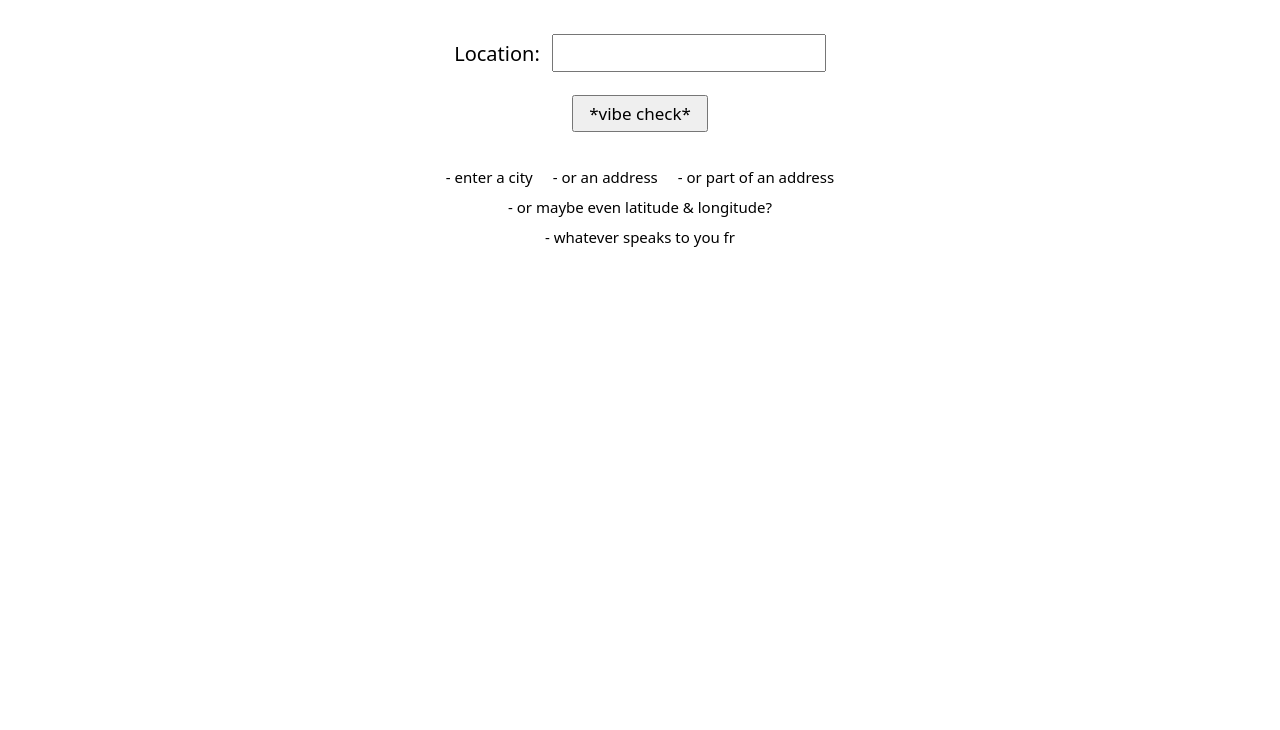
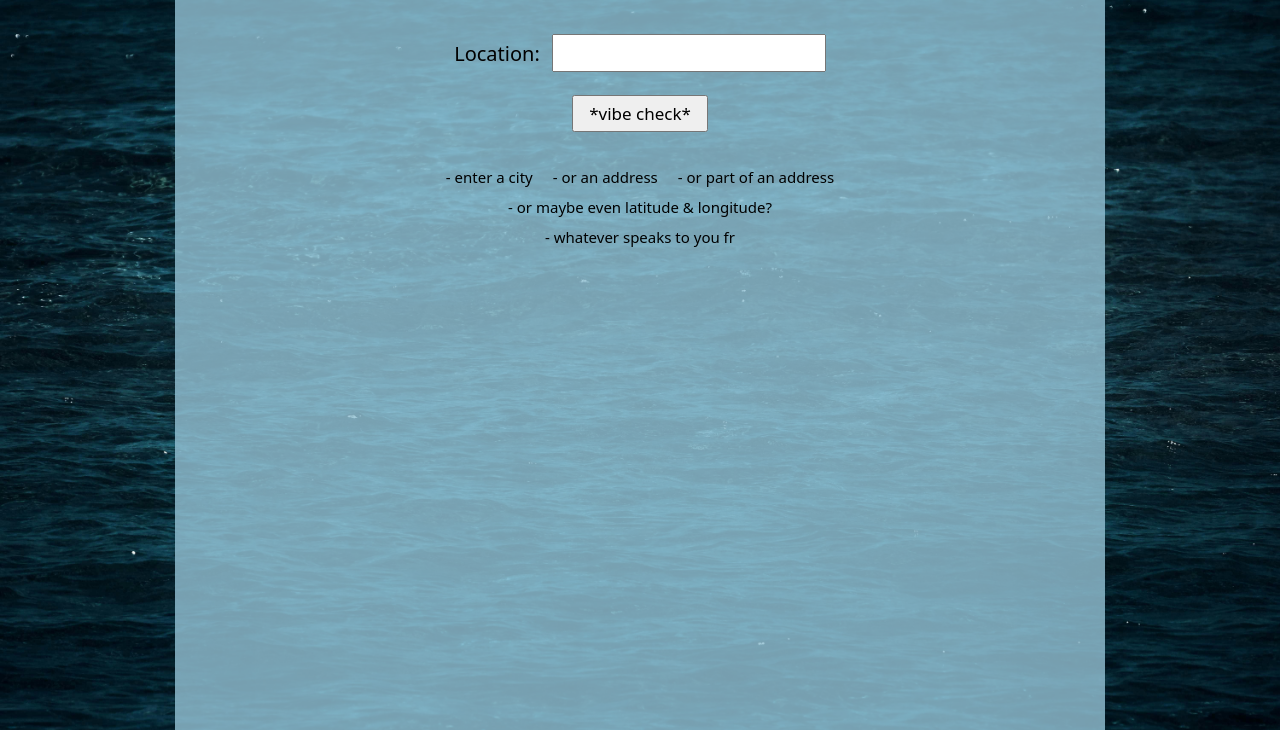
Before and after one commit to deepend15/odin-weather-app, a website built with webpack: page src/template.html in a window 1280 px wide. Shown: the part 70-800 px from the top of the page. Built offline with nearby package versions, Linux system fonts and the light colour scheme.

Commit message:
Add/update styling, remove console.logs

```diff
--- a/src/get-weather-fn.js
+++ b/src/get-weather-fn.js
@@ -22,7 +22,6 @@ export async function getWeather(location) {
     }
 
     const json = await response.json();
-    // console.log(json);
 
     const weatherObj = {};
 
@@ -43,7 +42,6 @@ export async function getWeather(location) {
     weatherObj.location = json.resolvedAddress;
     weatherObj.timeZone = json.timezone;
 
-    // console.log(weatherObj);
     return weatherObj;
   } catch (error) {
     console.error(error.message);
--- a/src/index.js
+++ b/src/index.js
@@ -1,12 +1,13 @@
 import "./styles.css";
 import { getWeather } from "./get-weather-fn.js";
 
+(function siteLoad() {
   const location = document.querySelector("#location");
   const getWeatherBtn = document.querySelector(".get-weather-btn");
 
   location.addEventListener("input", () => {
     location.setCustomValidity("");
-})
+  });
 
   getWeatherBtn.addEventListener("click", (e) => {
     if (location.validity.valueMissing) {
@@ -19,10 +20,12 @@ getWeatherBtn.addEventListener("click", (e) => {
       loading.classList.add("loading");
       loading.textContent = "loading, brb...";
       weatherDiv.append(loading);
-    getWeather(location.value).then((data) => {
+      getWeather(location.value)
+        .then((data) => {
           weatherDiv.textContent = "";
 
-      console.log(data);
+          // leaving the console.log fn below in case it's needed in the future
+          // console.log(data);
 
           function isCity(string) {
             const regex = /^[a-zA-Z]/;
@@ -40,7 +43,12 @@ getWeatherBtn.addEventListener("click", (e) => {
           }
           const line1Span = document.createElement("span");
           line1Span.textContent = ` ${data.location}`;
-      vibeDivLine1.append(`The vibes `, line1Preposition, line1Span, ` are:`);
+          vibeDivLine1.append(
+            `The vibes `,
+            line1Preposition,
+            line1Span,
+            ` are:`,
+          );
           vibeDiv.appendChild(vibeDivLine1);
           const vibeDivLine2 = document.createElement("div");
           vibeDivLine2.classList.add("vibe-line");
@@ -48,12 +56,20 @@ getWeatherBtn.addEventListener("click", (e) => {
           const weatherIcon1 = document.createElement("img");
           const weatherIconDiv2 = document.createElement("div");
           const weatherIcon2 = document.createElement("img");
-      import(`./weather-icons/${data.icon}.svg`).then((icon) => {
+          import(`./weather-icons/${data.icon}.svg`)
+            .then((icon) => {
               weatherIcon1.src = icon.default;
-        weatherIcon1.setAttribute("alt", `Icon for ${data.conditions} weather conditions`);
+              weatherIcon1.setAttribute(
+                "alt",
+                `Icon for ${data.conditions} weather conditions`,
+              );
               weatherIcon2.src = icon.default;
-        weatherIcon2.setAttribute("alt", `Icon for ${data.conditions} weather conditions`);
-      }).catch((error) => console.error(error));
+              weatherIcon2.setAttribute(
+                "alt",
+                `Icon for ${data.conditions} weather conditions`,
+              );
+            })
+            .catch((error) => console.error(error));
           weatherIconDiv1.append(weatherIcon1);
           weatherIconDiv2.append(weatherIcon2);
           const conditionsText = document.createElement("div");
@@ -62,7 +78,7 @@ getWeatherBtn.addEventListener("click", (e) => {
           vibeDiv.appendChild(vibeDivLine2);
           const vibeDivLine3 = document.createElement("p");
           vibeDivLine3.textContent = `Sources say: ${data.description}`;
-      vibeDiv.append(vibeDivLine3)
+          vibeDiv.append(vibeDivLine3);
           weatherDiv.appendChild(vibeDiv);
 
           if (data.alerts.length !== 0) {
@@ -87,19 +103,19 @@ getWeatherBtn.addEventListener("click", (e) => {
           leftColumn.classList.add("column");
           const temp = document.createElement("div");
           const temp1 = document.createElement("p");
-      temp1.textContent = "Temperature rn:"
+          temp1.textContent = "Temperature rn:";
           const temp2 = document.createElement("p");
           temp2.textContent = `${data.temp}\u00B0F`;
           temp.append(temp1, temp2);
           const feelsLike = document.createElement("div");
           const feelsLike1 = document.createElement("p");
-      feelsLike1.textContent = "Feels like fr:"
+          feelsLike1.textContent = "Feels like fr:";
           const feelsLike2 = document.createElement("p");
           feelsLike2.textContent = `${data.feelsLike}\u00B0F`;
           feelsLike.append(feelsLike1, feelsLike2);
           const humidity = document.createElement("div");
           const humidity1 = document.createElement("p");
-      humidity1.textContent = "Humidity:"
+          humidity1.textContent = "Humidity:";
           const humidity2 = document.createElement("p");
           humidity2.textContent = `${data.humidity}%`;
           humidity.append(humidity1, humidity2);
@@ -141,13 +157,13 @@ getWeatherBtn.addEventListener("click", (e) => {
           }
           const sunrise = document.createElement("div");
           const sunrise1 = document.createElement("p");
-      sunrise1.textContent = "Sunrise:"
+          sunrise1.textContent = "Sunrise:";
           const sunrise2 = document.createElement("p");
           sunrise2.textContent = `${data.sunrise.slice(1, 5)} AM (${data.timeZone} time)`;
           sunrise.append(sunrise1, sunrise2);
           const sunset = document.createElement("div");
           const sunset1 = document.createElement("p");
-      sunset1.textContent = "Sunset:"
+          sunset1.textContent = "Sunset:";
           const sunset2 = document.createElement("p");
           const sunsetHour = Number(data.sunset.slice(0, 2));
           const newSunsetHourString = (sunsetHour - 12).toString();
@@ -157,7 +173,8 @@ getWeatherBtn.addEventListener("click", (e) => {
           rightColumn.append(precipDiv, sunrise, sunset);
           weatherDetailsDiv.append(leftColumn, rightColumn);
           weatherDiv.append(weatherDetailsDiv);
-    }).catch(() => {
+        })
+        .catch(() => {
           const errorMessageDiv = document.createElement("div");
           errorMessageDiv.classList.add("error-message-div");
           const errorMessage1 = document.createElement("p");
@@ -168,4 +185,5 @@ getWeatherBtn.addEventListener("click", (e) => {
           weatherDiv.append(errorMessageDiv);
         });
     }
-})
+  });
+})();
--- a/src/styles.css
+++ b/src/styles.css
@@ -14,19 +14,31 @@ html {
   padding: 0;
 }
 
-/* :root {
-    --main-tan: rgb(247, 212, 146);
-} */
-
 body {
   font-size: 1.6rem;
   font-family:
     system-ui, "Segoe UI", Roboto, Helvetica, Arial, sans-serif,
     "Apple Color Emoji", "Segoe UI Emoji", "Segoe UI Symbol";
+  padding: 0 20px;
+  display: grid;
+  justify-items: center;
+  background-color: rgb(227, 247, 255);
+  background-image: url(./images/water.jpg);
+  background-size: cover;
+  background-attachment: fixed;
+  color: black;
+}
+
+body > div {
+  display: flex;
+  flex-direction: column;
+  gap: 50px;
+  align-items: center;
+  justify-content: flex-start;
+  width: 75%;
+  min-height: 100vh;
+  background-color: rgb(149 196 214 / 0.8);
   padding: 20px;
-  display: grid;
-  gap: 50px;
-  justify-items: center;
 }
 
 input,
@@ -52,6 +64,7 @@ h1 {
 
 .location-div {
   width: 455px;
+  max-width: 100%;
   display: grid;
   gap: 35px;
 }
@@ -89,7 +102,7 @@ form input {
 }
 
 .weather-div {
-  width: 85%;
+  max-width: 100%;
 }
 
 .loading {
@@ -124,6 +137,7 @@ form input {
   justify-content: center;
   align-items: center;
   gap: 20px;
+  font-weight: 500;
 }
 
 .vibe-line img {
@@ -162,7 +176,7 @@ form input {
   margin-top: 45px;
   display: flex;
   justify-content: center;
-  gap: 75px;
+  gap: 60px;
   font-size: 2rem;
 }
 
@@ -175,6 +189,7 @@ form input {
 .precip-div > div {
   display: flex;
   gap: 5px;
+  flex-wrap: wrap;
 }
 
 .column > div > p:first-child,
--- a/src/template.html
+++ b/src/template.html
@@ -6,6 +6,7 @@
     <title>Weather Vibez</title>
   </head>
   <body>
+    <div>
       <h1>Weather Vibez</h1>
       <div class="location-div">
         <form action="" method="">
@@ -25,4 +26,5 @@
       </div>
       <div class="weather-div"></div>
         </body>
+    </div>
 </html>
```
Also changed, not shown: README.md, src/images/water.jpg (added). Lines whose indentation alone changed are shown as unchanged.
